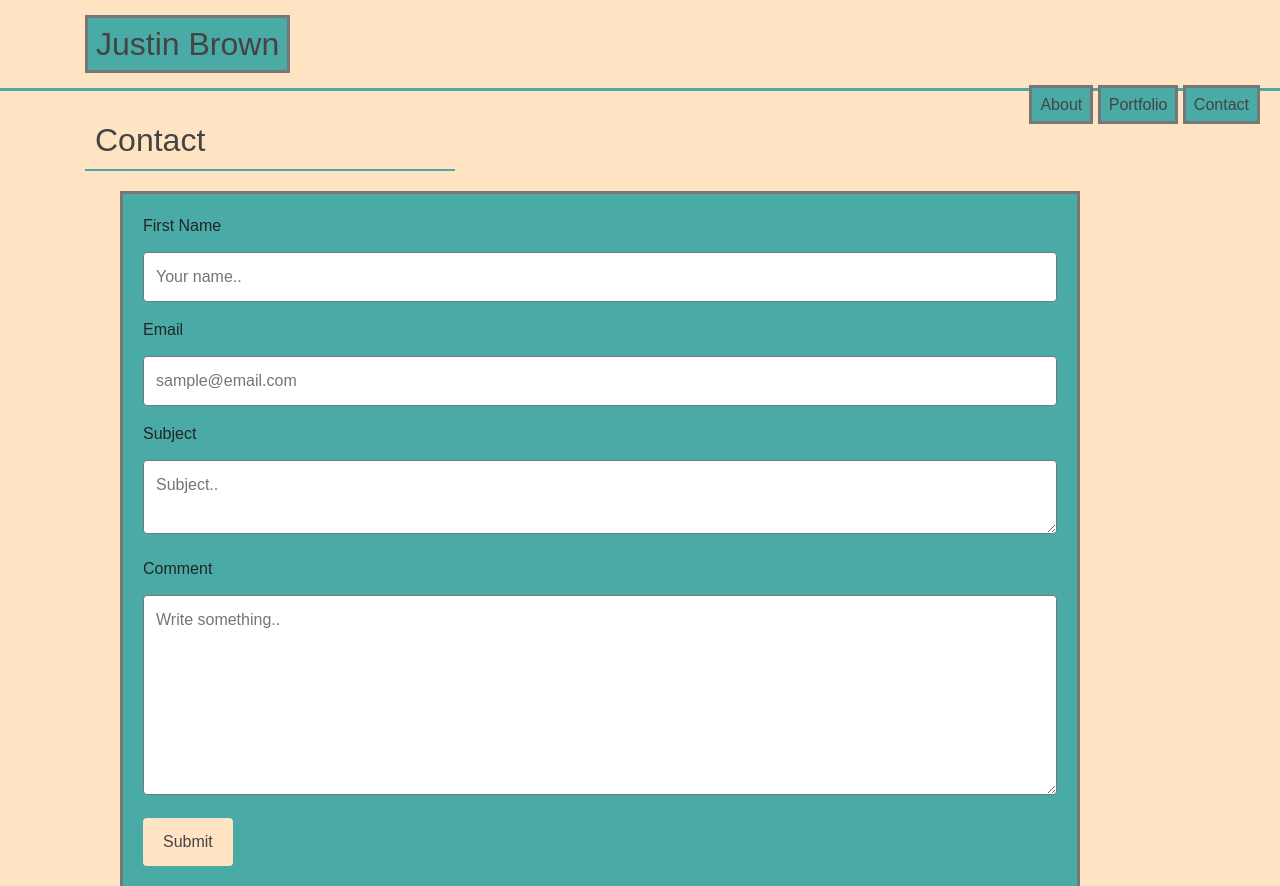
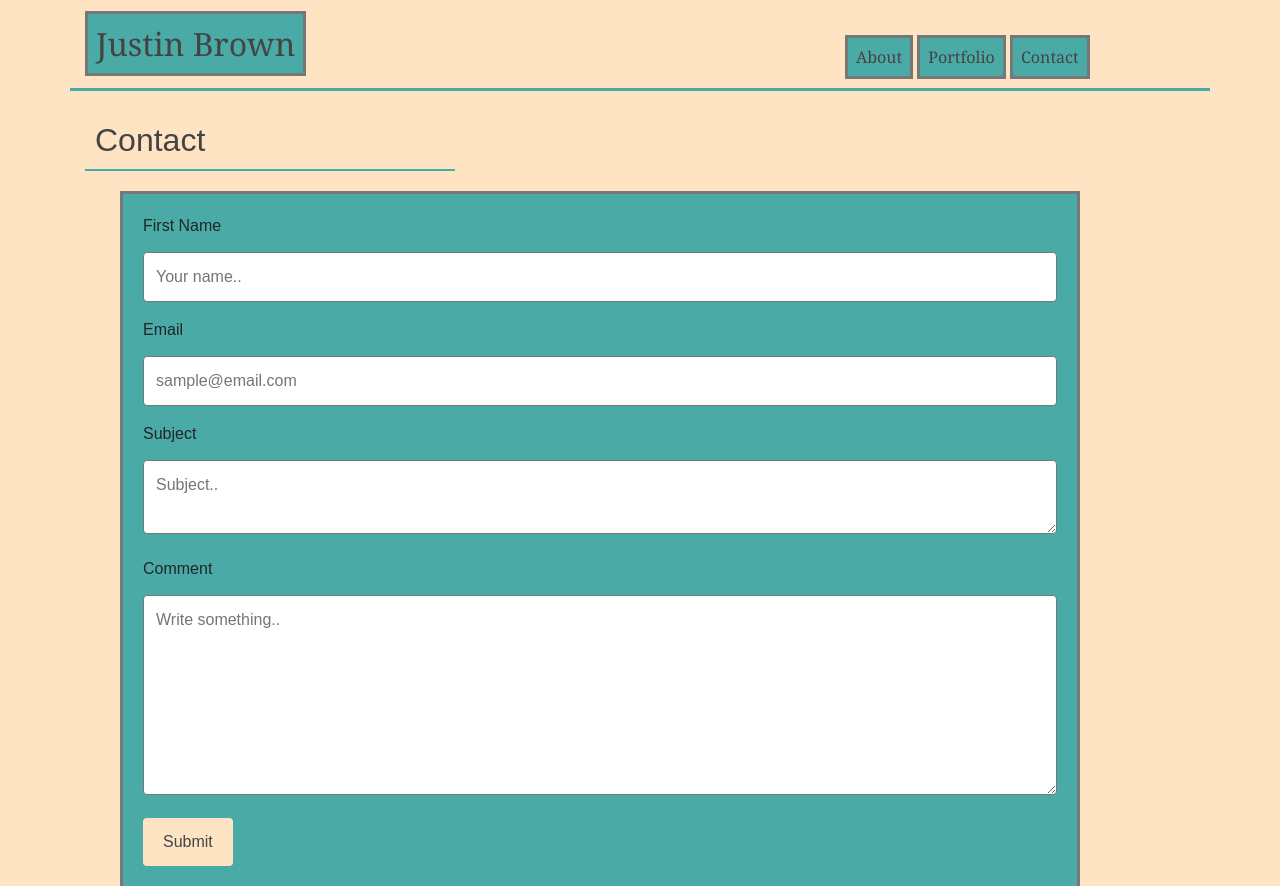
Before and after one commit to justin-brown06/Bootstrap-Portfolio, a plain HTML site: page contact.html in a window 1280 px wide. Shown: the top 886 px of the page. Drawn offline with nearby package versions, Linux system fonts and the light colour scheme.

Commit message:
Update Header

```diff
--- a/assets/css/styles.css
+++ b/assets/css/styles.css
@@ -27,9 +27,9 @@ body{
 nav{
     color: #777777;
     position: absolute;
-    right: 0;
+    /* right: 0;*/
     margin-top: 25px;
-    margin-right: 20px;
+    /* margin-right: 20px;   */
 }
 li{
     list-style-type: none;
--- a/contact.html
+++ b/contact.html
@@ -11,16 +11,21 @@
 </head>
 
 <body>
-    <header id="masthead">
-        <div class="container">
+    <header id="masthead" class="container">
+        <div class="row">
+            <div class="col col-lg-3 col-md-3 col-sm-12">
                 <a href="index.html" id="logo">Justin Brown</a>
             </div>
-        <div class="container">
+            <div class="col-lg-5">
+
+            </div>
+            <div class="col col-lg-4 col-sm-12">
                 <nav id="navbar">
                     <a href="index.html">About</a>
                     <a href="portfolio.html">Portfolio</a>
                     <a href="contact.html">Contact</a>
                 </nav>
+            </div>
         </div>
     </header>
     <div id="main-container" class="container">
```
Also changed, not shown: index.html (+5 -32 lines), portfolio.html (+8 -3 lines). Lines whose indentation alone changed are shown as unchanged.
